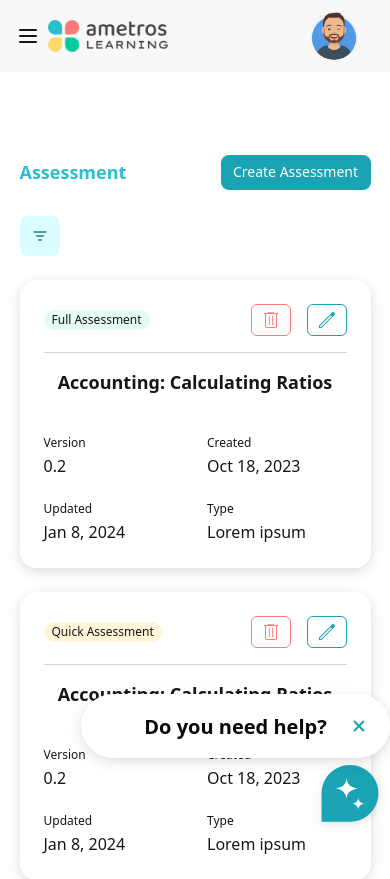
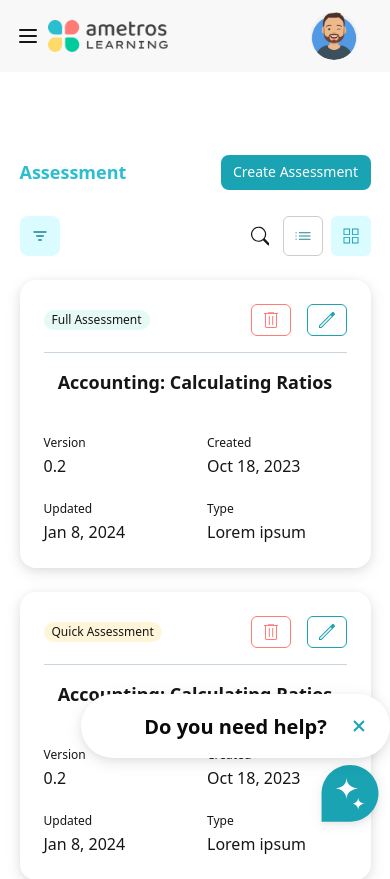
Before and after one commit to numanbaig/Ametros-UI, a Next.js app: page / in a window 390 px wide. Shown: the top 879 px of the page. Built offline with nearby package versions, Linux system fonts and the light colour scheme.

Commit message:
fix:responsiveness

```diff
--- a/src/components/assessment-card.tsx
+++ b/src/components/assessment-card.tsx
@@ -32,9 +32,9 @@ const DashboardAssessmentCard = () => {
           ))}
         </div>
       ) : (
-        <div className="md:w-full w-[90vw] flex  ">
+        <div className="md:w-[100%] w-[90vw] flex  shrink">
           <Card className="w-full shrink border-none ">
-            <ScrollArea className="w-full !border-none shadow-custom bg-white rounded-[16px] px-6">
+            <ScrollArea className="w-full !border-none shadow-custom bg-white rounded-[16px] px-6 shrink">
               <Table className="w-full border-none">
                 <TableHeader>
                   <TableRow>
--- a/src/components/filter-tabs.tsx
+++ b/src/components/filter-tabs.tsx
@@ -130,6 +130,10 @@ const DashbaordFilterTabs: React.FC<{ isNewAssessmentPage?: boolean }> = ({
               </TabsList>
             </DropdownMenuContent>
           </DropdownMenu>
+          <div className="flex justify-center items-center gap-x-2">
+            {!isNewAssessmentPage && <Search />}
+            {!isNewAssessmentPage && <ChangeViewTabs />}
+          </div>
         </div>
         {tabsData[activeTabIndex]?.component}
       </Tabs>
```
